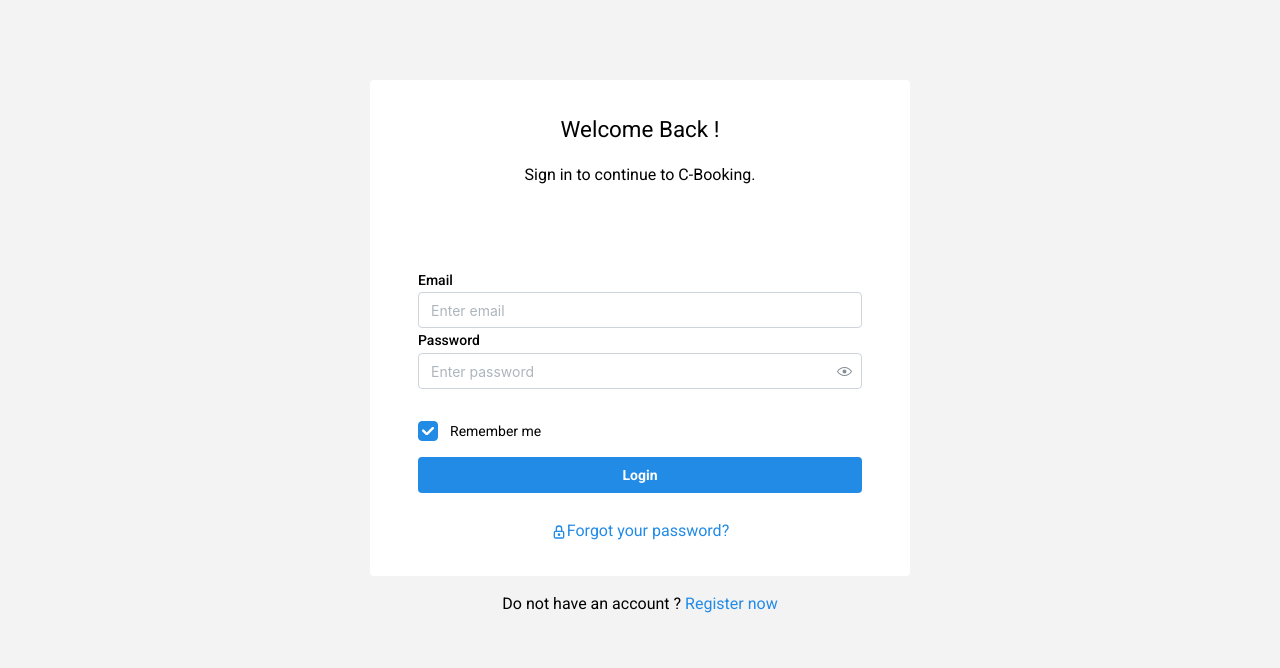
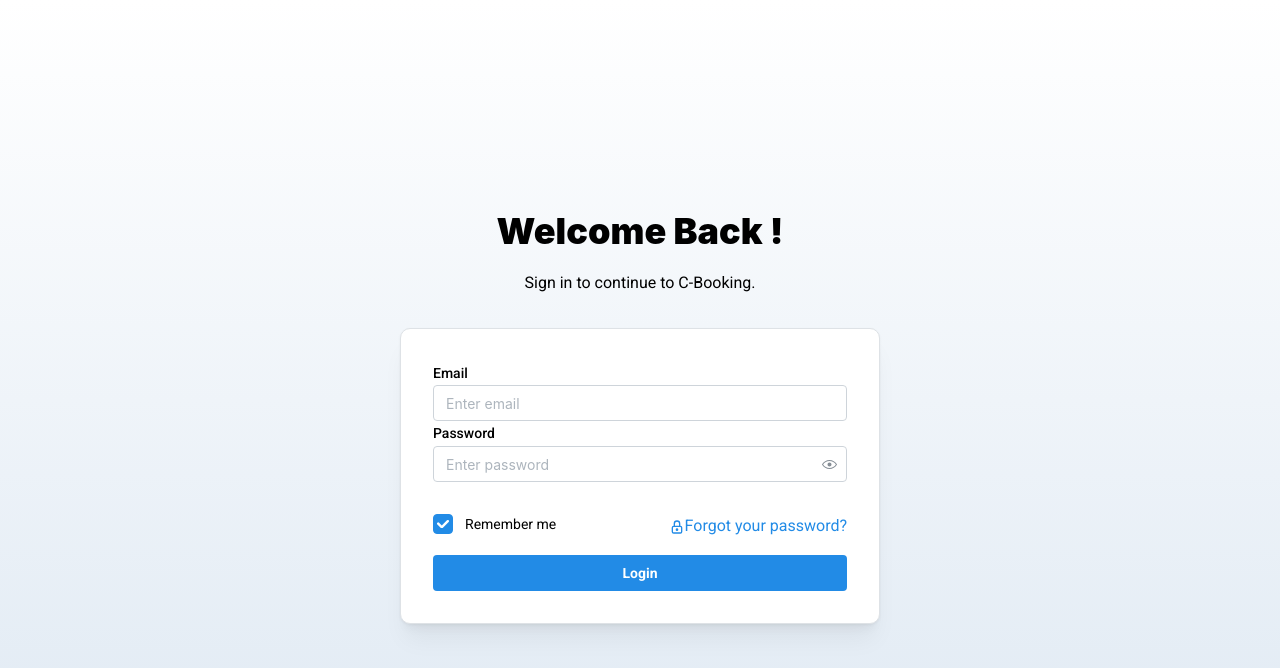
Before and after one commit to ancJ29/cbkg, a React (Vite) app: page /login in a window 1280 px wide. Shown: the top 668 px of the page. Built offline with nearby package versions, Linux system fonts and the light colour scheme.

Commit message:
sync@20231103.0928

```diff
--- a/src/components/Login/Form/index.tsx
+++ b/src/components/Login/Form/index.tsx
@@ -1,17 +1,6 @@
 import callApi from "@/services/api";
 import useAuthStore from "@/stores/auth.store";
-import {
-  Anchor,
-  Box,
-  Button,
-  Center,
-  Checkbox,
-  Container,
-  Group,
-  PasswordInput,
-  Stack,
-  TextInput,
-} from "@mantine/core";
+import { Anchor, Button, Card, Center, Checkbox, Flex, Group, PasswordInput, Stack, TextInput } from "@mantine/core";
 import { useForm, zodResolver } from "@mantine/form";
 import { IconLock } from "@tabler/icons-react";
 import { useCallback } from "react";
@@ -50,30 +39,28 @@
     [form, navigate, setToken],
   );
   return (
-    <Container>
-      <Stack gap='xs' p='2rem'>
-        <Box py='1rem'>
+    <Card withBorder shadow='md' radius={10}>
+      <Stack gap='xs' p='1rem'>
         <form onSubmit={form.onSubmit((values) => onLogin && onLogin(values))}>
           <TextInput label='Email' placeholder={"Enter email"} {...form.getInputProps("name")} />
           <PasswordInput label='Password' placeholder='Enter password' {...form.getInputProps("password")} />
           <Group justify='flex-start' mt='xl'>
+            <Flex w='100%' fz='0.8rem' justify='space-between'>
               <Checkbox defaultChecked label='Remember me' />
-              <Button type='submit' w='100%'>
-                Login
-              </Button>
-            </Group>
-          </form>
-        </Box>
-        <Center w='100%' fz='0.8rem'>
               <Anchor href='/forgot-password' underline='never'>
                 <Center>
                   <IconLock size='1rem' />
                   Forgot your password?
                 </Center>
               </Anchor>
-        </Center>
+            </Flex>
+            <Button type='submit' w='100%'>
+              Login
+            </Button>
+          </Group>
+        </form>
       </Stack>
-    </Container>
+    </Card>
   );
 };
 
--- /dev/null
+++ b/src/components/layout/index.tsx
@@ -0,0 +1,11 @@
+import { Box } from "@mantine/core";
+
+const Layout = ({ children }: { children: React.ReactNode }) => {
+  return (
+    <Box h='100vh' bg='linear-gradient(to top, #dfe9f3 0%, white 100%)'>
+      {children}
+    </Box>
+  );
+};
+
+export default Layout;
--- a/src/routes/forgot-password/index.tsx
+++ b/src/routes/forgot-password/index.tsx
@@ -1,4 +1,5 @@
-import { Anchor, Button, Center, Container, Group, Stack, TextInput } from "@mantine/core";
+import Layout from "@/components/layout";
+import { Anchor, Button, Card, Center, Container, Group, Stack, TextInput } from "@mantine/core";
 import { useForm, zodResolver } from "@mantine/form";
 import { z } from "zod";
 
@@ -19,17 +20,17 @@
     console.log(data);
   };
   return (
-    <Container h='100vh' size='' bg='var(--mantine-color-gray-light)'>
-      <Container pt='5rem'>
-        <Container size='xs' p={0} bg='white' style={{ borderRadius: "4px" }}>
+    <Layout>
+      <Center h='100%'>
+        <Container>
           <Center>
             <Stack gap='1rem' p='2rem'>
               <Center fz='1.4rem'>Reset Password</Center>
               <div>Re-Password with C-Booking.</div>
             </Stack>
           </Center>
-          <Stack p='2rem'>
-            <Center bg='teal.1' h='3rem' style={{ borderRadius: "4px" }}>
+          <Card withBorder shadow='md' radius={10} p='2rem'>
+            <Center bg='teal.1' h='3rem' px='1rem' style={{ borderRadius: "4px" }}>
               Enter your Email and instructions will be sent to you!
             </Center>
             <form onSubmit={form.onSubmit((values) => onSubmit(values))}>
@@ -38,8 +39,7 @@
                 <Button type='submit'>Reset</Button>
               </Group>
             </form>
-          </Stack>
-        </Container>
+          </Card>
           <Center mt='2rem'>
             Remember It ?&nbsp;
             <Anchor href='/login' underline='never'>
@@ -47,7 +47,8 @@
             </Anchor>
           </Center>
         </Container>
-    </Container>
+      </Center>
+    </Layout>
   );
 };
 export default ForgotPassword;
--- a/src/routes/login/index.tsx
+++ b/src/routes/login/index.tsx
@@ -1,5 +1,6 @@
 import LoginForm from "@/components/Login/Form";
-import { Anchor, Center, Container, Stack } from "@mantine/core";
+import Layout from "@/components/layout";
+import { Text, Container, Title, Stack, Center } from "@mantine/core";
 import { useEffect } from "react";
 import { useNavigate } from "react-router-dom";
 
@@ -12,24 +13,18 @@
   });
 
   return (
-    <Container h='100vh' size='' bg='var(--mantine-color-gray-light)'>
-      <Container pt='5rem'>
-        <Container size='xs' p={0} bg='white' style={{ borderRadius: "4px" }}>
-          <Center>
-            <Stack gap='1rem' p='2rem'>
-              <Center fz='1.4rem'>Welcome Back !</Center>
-              <div>Sign in to continue to C-Booking.</div>
-            </Stack>
-          </Center>
+    <Layout>
+      <Center h='100%'>
+        <Container p={0} style={{ borderRadius: "4px", width: "480px", paddingBottom: 16 }}>
+          <Stack justify='' gap='1rem' py='2rem'>
+            <Title align='center' fz={36} fw={900}>
+              Welcome Back !
+            </Title>
+            <Text align='center'>Sign in to continue to C-Booking.</Text>
+          </Stack>
           <LoginForm />
         </Container>
-        <Center mt='1rem'>
-          Do not have an account ?&nbsp;
-          <Anchor href='/register' underline='never'>
-            Register now
-          </Anchor>
-        </Center>
-      </Container>
-    </Container>
+      </Center>
+    </Layout>
   );
 }
--- a/src/routes/register/index.tsx
+++ b/src/routes/register/index.tsx
@@ -1,5 +1,6 @@
+import Layout from "@/components/layout";
 import callApi from "@/services/api";
-import { Container, Center, Stack, TextInput, Group, Button, Anchor, PasswordInput } from "@mantine/core";
+import { Container, Center, Stack, TextInput, Group, Button, Anchor, PasswordInput, Card } from "@mantine/core";
 import { useForm, zodResolver } from "@mantine/form";
 import { useCallback } from "react";
 import { useNavigate } from "react-router-dom";
@@ -39,16 +40,16 @@
   );
 
   return (
-    <Container h='100vh' size='' bg='var(--mantine-color-gray-light)'>
-      <Container pt='5rem'>
-        <Container size='xs' p={0} bg='white' style={{ borderRadius: "4px" }}>
+    <Layout>
+      <Center h='100%'>
+        <Container p={0} style={{ borderRadius: "4px", width: "480px", paddingBottom: 16 }}>
           <Center>
             <Stack gap='1rem' p='2rem'>
               <Center fz='1.4rem'>Free Register</Center>
               <div>Get your free c-booking account now</div>
             </Stack>
           </Center>
-          <Stack p='2rem'>
+          <Card withBorder shadow='md' radius={10} p='2rem'>
             <form onSubmit={form.onSubmit((values) => onSubmit(values))}>
               <TextInput label='Username' placeholder={"Enter Username"} {...form.getInputProps("username")} />
               <PasswordInput label='Password' placeholder={"Enter Password"} {...form.getInputProps("password")} />
@@ -58,16 +59,17 @@
                 </Button>
               </Group>
             </form>
-          </Stack>
+          </Card>
+
+          <Center mt='2rem'>
+            Already have an account ?&nbsp;
+            <Anchor href='/login' underline='never'>
+              Login
+            </Anchor>
+          </Center>
         </Container>
-      </Container>
-      <Center mt='2rem'>
-        Already have an account ?&nbsp;
-        <Anchor href='/login' underline='never'>
-          Login
-        </Anchor>
       </Center>
-    </Container>
+    </Layout>
   );
 };
 export default Register;
```
Lines whose indentation alone changed are shown as unchanged.
